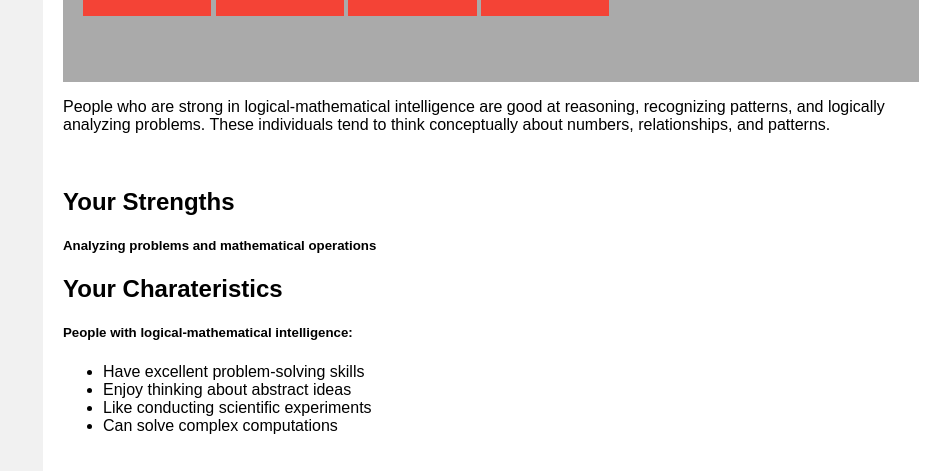
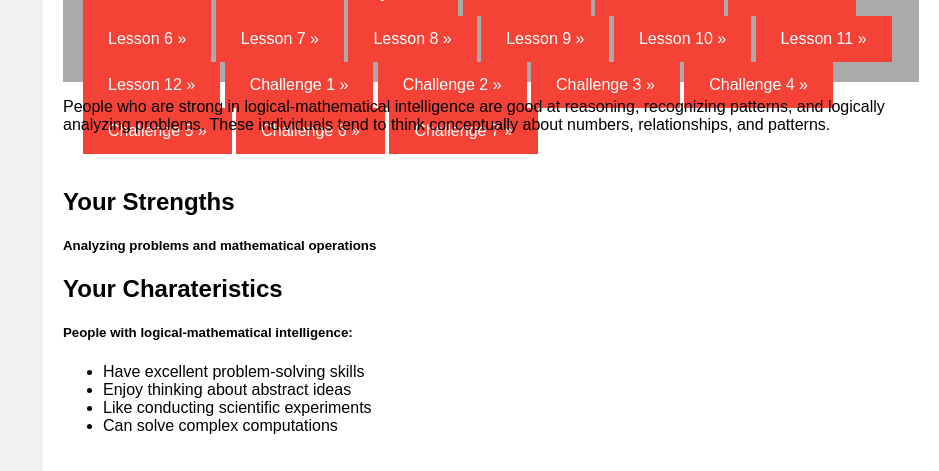
Before and after one commit to PavithraNanayakkara/flask-app, a Flask app: template templates/cluster2.html in a window 1280 px wide. Shown: the part 621-1092 px from the top of the page, without its empty margins (341-1280 px from the left). Run offline with Flask 2, Linux system fonts and the light colour scheme; the template is opened without the code that fills it, so the values that code supplies are empty; parts of the project's set-up code (start-up, migrations or seed data) failed here and were passed over.

Commit message:
Update cluster2.html

```diff
--- a/templates/cluster2.html
+++ b/templates/cluster2.html
@@ -166,10 +166,35 @@ a:hover, a:active {
 
     	<h2>So Lets Learn Now!</h2>
 
-    <a  href="exercise.asp?filename=exercise_link1" target="_blank">Lesson 1 »</a>
-    <a  href="exercise.asp?filename=exercise_link2" target="_blank">Lesson 2 »</a>
-    <a  href="exercise.asp?filename=exercise_link3" target="_blank">Lesson 3 »</a>
-    <a href="exercise.asp?filename=exercise_link4" target="_blank">Lesson 4 »</a>
+    <a  href="https://www.cprogramming.com/tutorial/c/lesson1.html" target="_blank">Lesson 1 »</a>
+
+    <a  href="https://www.cprogramming.com/tutorial/c/lesson2.html" target="_blank">Lesson 2 »</a>
+	    <a href="https://www.cprogramming.com/tutorial/c/quiz/quiz2.html" target="_blank">Quiz 2 »</a>
+    <a  href="https://www.cprogramming.com/tutorial/c/lesson3.html" target="_blank">Lesson 3 »</a>
+
+    <a href="https://www.cprogramming.com/tutorial/c/lesson4.html" target="_blank">Lesson 4 »</a>
+
+	    <a  href="https://www.cprogramming.com/tutorial/c/lesson5.html" target="_blank">Lesson 5 »</a>
+
+    <a  href="https://www.cprogramming.com/tutorial/c/lesson6.html" target="_blank">Lesson 6 »</a>
+
+    <a  href="https://www.cprogramming.com/tutorial/c/lesson7.html" target="_blank">Lesson 7 »</a>
+
+    <a href="https://www.cprogramming.com/tutorial/c/lesson8.html" target="_blank">Lesson 8 »</a>
+
+<a  href="https://www.cprogramming.com/tutorial/c/lesson9.html" target="_blank">Lesson 9 »</a>
+
+    <a  href="https://www.cprogramming.com/tutorial/c/lesson15.html" target="_blank">Lesson 10 »</a>
+
+    <a  href="https://www.cprogramming.com/tutorial/c/lesson16.html" target="_blank">Lesson 11 »</a>
+    <a href="https://www.cprogramming.com/tutorial/c/lesson17.html" target="_blank">Lesson 12 »</a>
+	    <a href="https://www.cprogramming.com/complete/array.html" target="_blank">Challenge 1 »</a>
+	     <a href="https://www.cprogramming.com/complete/guessing.html" target="_blank">Challenge 2 »</a>
+	     <a href="https://www.cprogramming.com/complete/calc.html" target="_blank">Challenge 3 »</a>
+	     <a href="https://www.cprogramming.com/challenges/celsius_converter_table.html" target="_blank">Challenge 4 »</a>
+	    <a href="https://www.cprogramming.com/challenges/pascal.html" target="_blank">Challenge 5 »</a>
+	    <a href="https://www.cprogramming.com/challenges/print_reverse.html" target="_blank">Challenge 6 »</a>
+	    <a href="https://www.cprogramming.com/challenges/factorial.html" target="_blank">Challenge 7 »</a>
 
     </div>
     <p>People who are strong in logical-mathematical intelligence are good at reasoning, recognizing patterns, and logically analyzing problems. These individuals tend to think conceptually about numbers, relationships, and patterns.</p>
```
